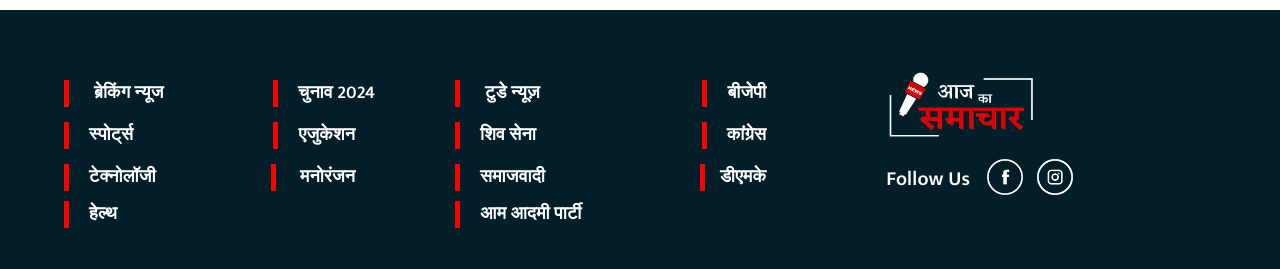
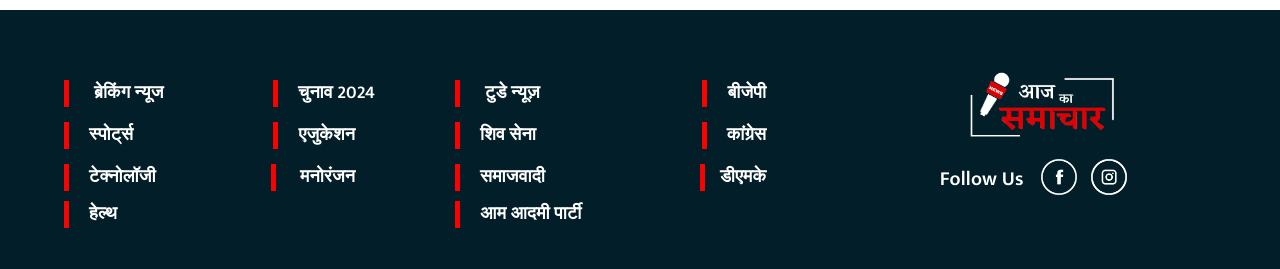
Before and after one commit to abhishekjkoncepts/todaympnews, a React (Create React App) app: page / in a window 1280 px wide. Shown: the part 2841-3110 px from the top of the page. Built offline with nearby package versions, Linux system fonts and the light colour scheme; no server answers.

Commit message:
new commit

```diff
--- a/src/components/Footer/Footer.js
+++ b/src/components/Footer/Footer.js
@@ -1033,20 +1033,15 @@
                 sx={{
                   display: "flex",
                   flexDirection: "column",
-                  // justifyContent:"center",
-                  // alignItems:"center",
+                  justifyContent:"center",
+                  alignItems:"center",
                   marginTop: {
                     xs: "30px",
                     sm: "30px",
                     md: "60px",
                     lg: "60px",
                   },
-                  paddingLeft: {
-                    xs: "90px",
-                    sm: "90px",
-                    md: "40px",
-                    lg: "40px",
-                  },
+
                 }}
               >
                 {/* <Box>
@@ -1084,12 +1079,12 @@
                   md: "70px",
                   lg: "70px",
                 },
-                marginLeft:{
-                  xs: "30px",
-                  sm: "30px",
-                  md: "0px",
-                  lg: "0px",
-                }
+                // marginLeft:{
+                //   xs: "30px",
+                //   sm: "30px",
+                //   md: "0px",
+                //   lg: "0px",
+                // }
               }}
             />
 
--- a/src/components/Header/Header.js
+++ b/src/components/Header/Header.js
@@ -192,20 +192,20 @@
               src={AjKaSamachar}
               sx={{
                 width: {
-                  xs: "90px",
-                  sm: "90px",
+                  xs: "100px",
+                  sm: "100px",
                   md: "110px",
                   lg: "110px",
                 },
                 height: {
-                  xs: "40px",
-                  sm: "40px",
+                  xs: "50px",
+                  sm: "50px",
                   md: "50px",
                   lg: "50px",
                 },
-                marginLeft:{
-                  xs: "65px",
-                  sm: "65px",
+                marginLeft :{
+                  xs: "80px",
+                  sm: "80px",
                   md: "40px",
                   lg: "40px",
                 }
```
